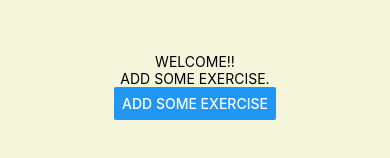
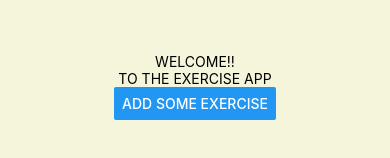
Before and after one commit to lmelo031/MobilePortfolio2, a React Native app in the folder portfolio2/: screen /Home in a window 390 px wide. Shown: the part 368-526 px from the top of the page. Built offline with nearby package versions, Linux system fonts and the light colour scheme.

Commit message:
April 24, 2022 3:50 PM

```diff
--- a/portfolio2/HomeScreen.js
+++ b/portfolio2/HomeScreen.js
@@ -8,7 +8,7 @@ class HomeScreen extends React.Component {
     return (
       <View style={styles.container}>
         <Text>WELCOME!!</Text>
-        <Text>ADD SOME EXERCISE.</Text>
+        <Text>TO THE EXERCISE APP</Text>
         <Button
           title="Add some exercise"
           onPress={() =>
```
